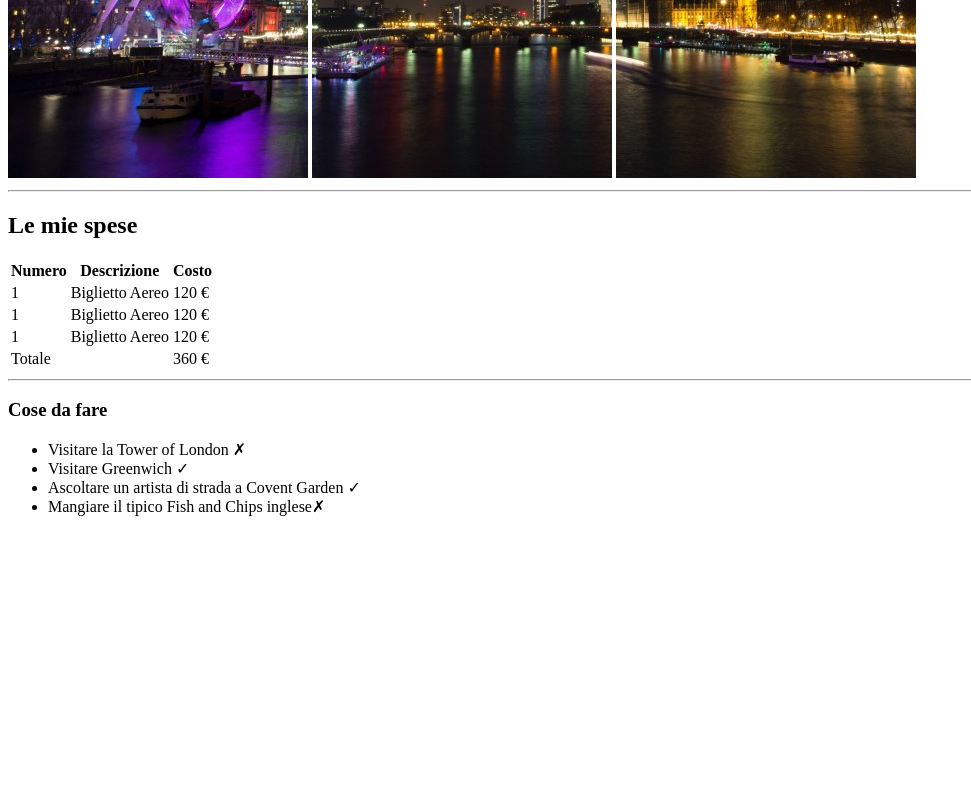
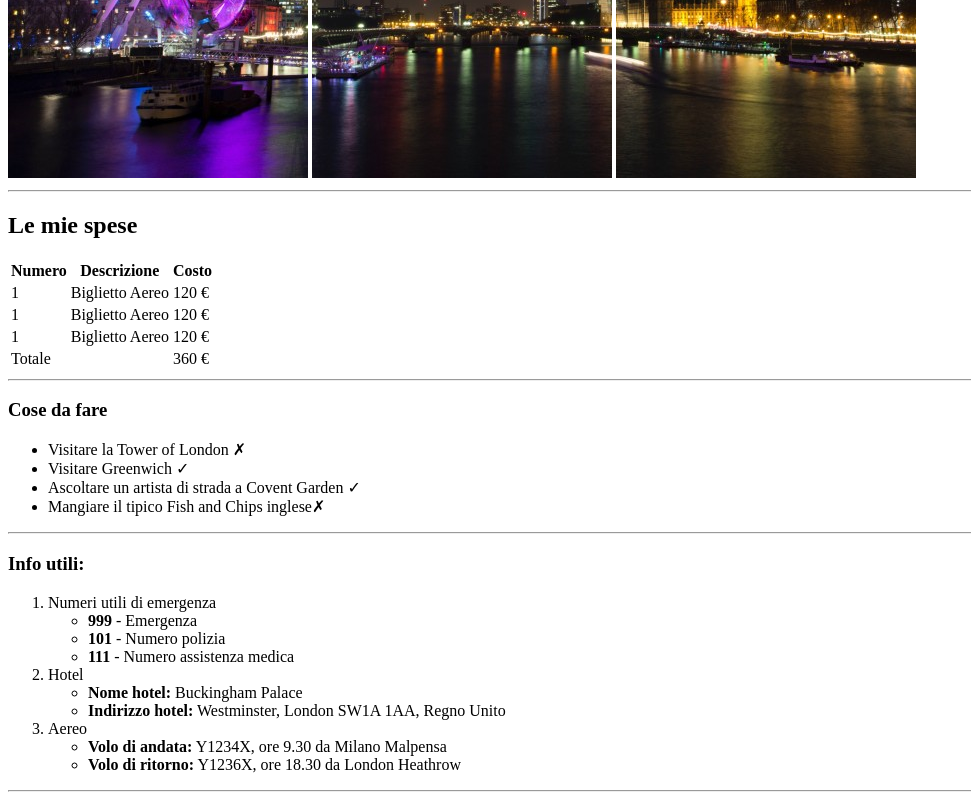
Before and after one commit to FedericoBellezza/html-london-trip, a plain HTML site: page index.html in a window 1280 px wide. Shown: the part 502-1302 px from the top of the page, without its empty margins (0-971 px from the left). Before the commit the page ends 1034 px from the top, so only its background shows below. Drawn offline with Linux system fonts and the light colour scheme.

Commit message:
add info section

```diff
--- a/index.html
+++ b/index.html
@@ -21,7 +21,7 @@
 
     <hr>
 
-    <!-- "le mie spese" section -->
+    <!-- "expenses" section -->
     <main>
         <h2>Le mie spese</h2>
         <table>
@@ -67,7 +67,7 @@
 
         <hr>
 
-        <!-- "Cose da fare" section -->
+        <!-- "what to do" section -->
         <h3>Cose da fare</h3>
         <ul>
             <li>Visitare la Tower of London &cross;</li>
@@ -75,6 +75,35 @@
             <li>Ascoltare un artista di strada a Covent Garden &checkmark;</li>
             <li>Mangiare il tipico Fish and Chips inglese&cross;</li>
         </ul>
+
+        <hr>
+
+        <!-- "info" section -->
+        <h3>Info utili:</h3>
+        <ol>
+            <li>Numeri utili di emergenza
+                <ul>
+                    <li><b>999</b> - Emergenza</li>
+                    <li><b>101</b> - Numero polizia</li>
+                    <li><b>111</b> - Numero assistenza medica</li>
+                </ul>
+            </li>
+            <li>Hotel
+                <ul>
+                    <li><b>Nome hotel:</b> Buckingham Palace</li>
+                    <li><b>Indirizzo hotel:</b> Westminster, London SW1A 1AA, Regno Unito</li>
+                </ul>
+            </li>
+            <li>Aereo
+                <ul>
+                    <li><b>Volo di andata:</b> Y1234X, ore 9.30 da Milano Malpensa</li>
+                    <li><b>Volo di ritorno:</b> Y1236X, ore 18.30 da London Heathrow</li>
+                </ul>
+            </li>
+        </ol>
+
+        <hr>
+
     </main>
 
 </body>
```
